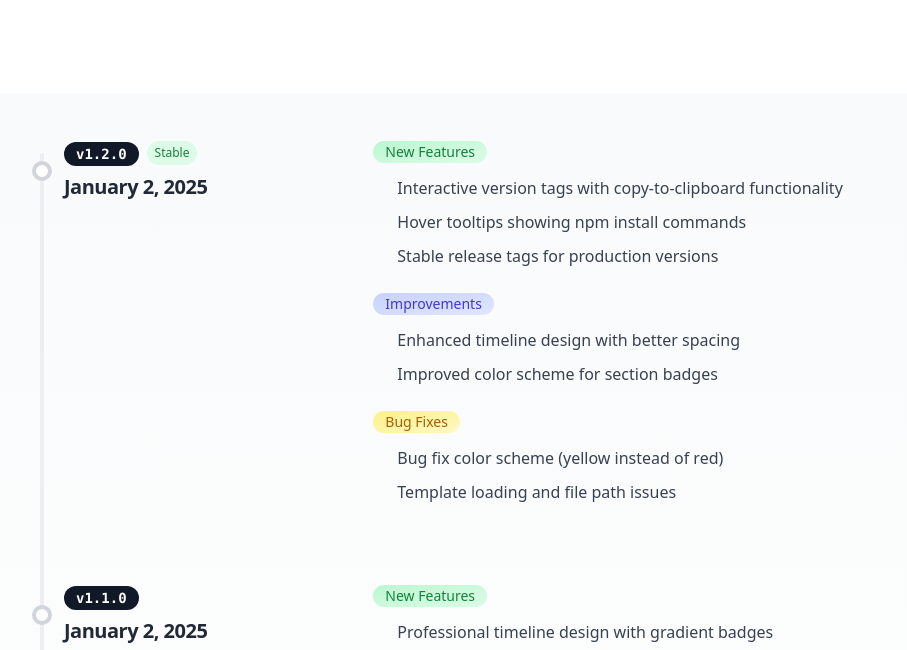
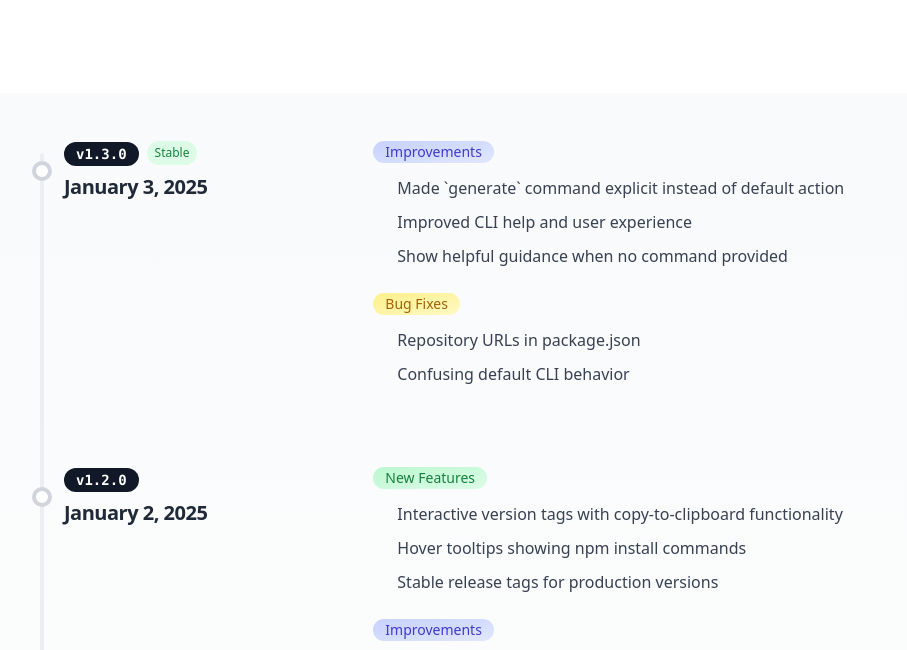
Before and after one commit to varsharyalii/changelog-pro, a website: page changelog.html in a window 1280 px wide. Shown: the part 131-781 px from the top of the page, without its empty margins (96-1003 px from the left). Drawn offline with nearby package versions, Linux system fonts and the light colour scheme.

Commit message:
Fix GitHub URLs and add v1.3.0 changelog entry
- Correct repository URLs in package.json

```diff
--- a/changelog.html
+++ b/changelog.html
@@ -97,6 +97,55 @@
             <div class="flex items-center space-x-2">
               <div class="version-tag">
                 <span class="px-3 py-1 text-sm font-mono font-semibold text-white bg-gray-900 rounded-full cursor-pointer hover:bg-gray-800 transition-colors">
+                  v1.3.0
+                  <div class="version-tooltip">
+                    <span>npm install changelog-pro@1.3.0</span>
+                    <button class="copy-btn" onclick="copyToClipboard('npm install changelog-pro@1.3.0', this)">copy</button>
+                  </div>
+                </span>
+              </div>
+              <span class="px-2 py-1 text-xs font-medium text-green-700 bg-green-100 rounded-full">Stable</span>
+            </div>
+            <time datetime="2025-01-03" class="text-xl font-semibold tracking-tight text-gray-800">January 3, 2025</time>
+          </div>
+        </h3>
+
+        <div class="w-full space-y-6 md:w-2/3">
+          <div class="space-y-3">
+            <div class="flex items-center space-x-3">
+              <span class="inline-block px-3 py-1 text-sm font-medium leading-none text-indigo-700 rounded-full bg-gradient-to-br from-indigo-200 to-indigo-100">
+                Improvements
+              </span>
+            </div>
+            <ul class="space-y-2 ml-6">
+            <li class="text-gray-700 leading-relaxed">Made `generate` command explicit instead of default action</li>
+            <li class="text-gray-700 leading-relaxed">Improved CLI help and user experience</li>
+            <li class="text-gray-700 leading-relaxed">Show helpful guidance when no command provided</li>
+            </ul>
+          </div>
+
+          <div class="space-y-3">
+            <div class="flex items-center space-x-3">
+              <span class="inline-block px-3 py-1 text-sm font-medium leading-none text-yellow-700 rounded-full bg-gradient-to-br from-yellow-200 to-yellow-100">
+                Bug Fixes
+              </span>
+            </div>
+            <ul class="space-y-2 ml-6">
+            <li class="text-gray-700 leading-relaxed">Repository URLs in package.json</li>
+            <li class="text-gray-700 leading-relaxed">Confusing default CLI behavior</li>
+            </ul>
+          </div>
+        </div>
+      </li>
+
+      <li class="flex flex-col items-start mt-20 md:flex-row">
+        <h3 class="flex items-center w-full mb-3 space-x-3 md:w-1/3">
+          <span class="z-10 hidden block w-5 h-5 bg-white border-4 border-gray-300 rounded-full md:block"></span>
+
+          <div class="flex flex-col space-y-2">
+            <div class="flex items-center space-x-2">
+              <div class="version-tag">
+                <span class="px-3 py-1 text-sm font-mono font-semibold text-white bg-gray-900 rounded-full cursor-pointer hover:bg-gray-800 transition-colors">
                   v1.2.0
                   <div class="version-tooltip">
                     <span>npm install changelog-pro@1.2.0</span>
@@ -104,7 +153,7 @@
                   </div>
                 </span>
               </div>
-              <span class="px-2 py-1 text-xs font-medium text-green-700 bg-green-100 rounded-full">Stable</span>
+
             </div>
             <time datetime="2025-01-02" class="text-xl font-semibold tracking-tight text-gray-800">January 2, 2025</time>
           </div>
--- a/package.json
+++ b/package.json
@@ -35,12 +35,12 @@
   "license": "MIT",
   "repository": {
     "type": "git",
-    "url": "git+https://github.com/varsha.ryali/changelog-pro.git"
+    "url": "git+https://github.com/varsharyalii/changelog-pro.git"
   },
   "bugs": {
-    "url": "https://github.com/varsha.ryali/changelog-pro/issues"
+    "url": "https://github.com/varsharyalii/changelog-pro/issues"
   },
-  "homepage": "https://github.com/varsha.ryali/changelog-pro#readme",
+  "homepage": "https://github.com/varsharyalii/changelog-pro#readme",
   "engines": {
     "node": ">=14.0.0",
     "npm": ">=6.0.0"
```
Also changed, not shown: .github/workflows/deploy.yml, CHANGELOG.md.
